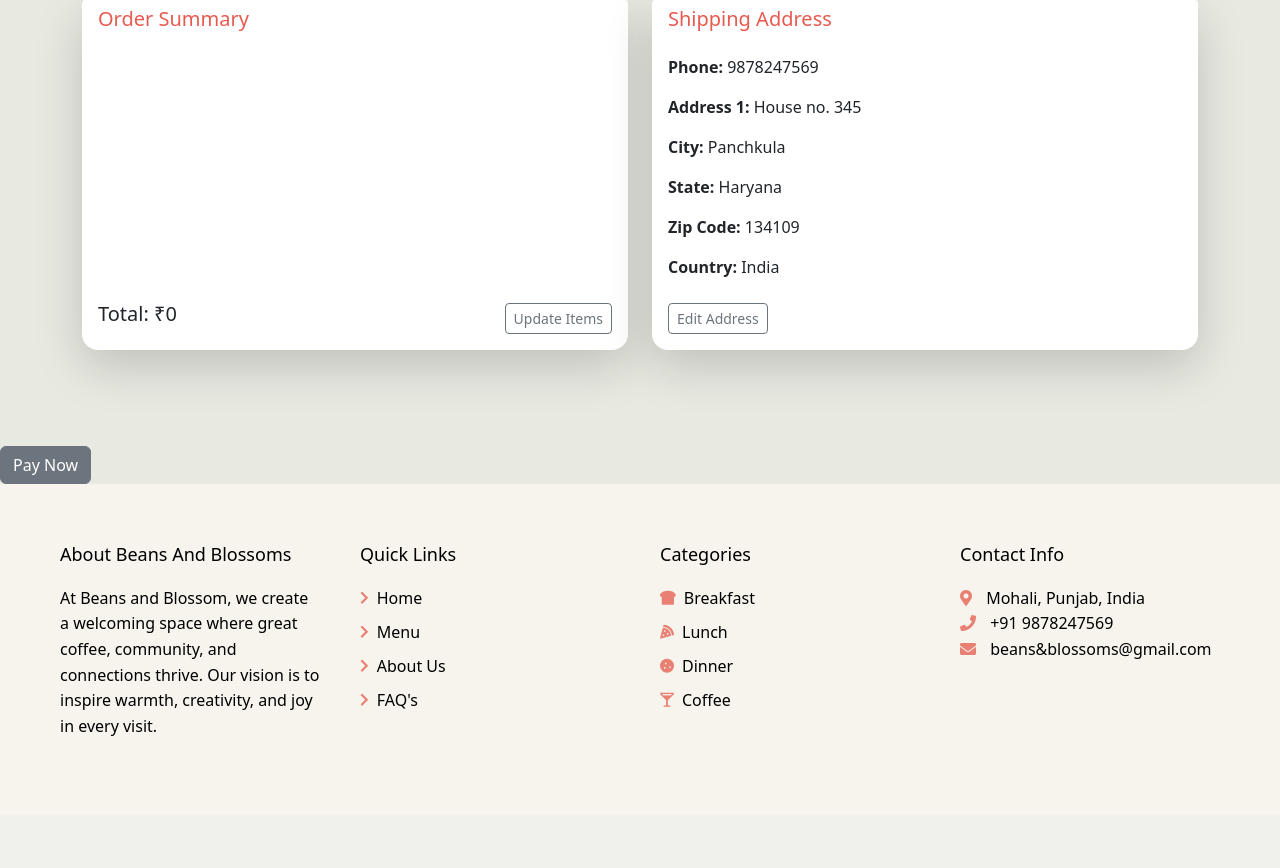
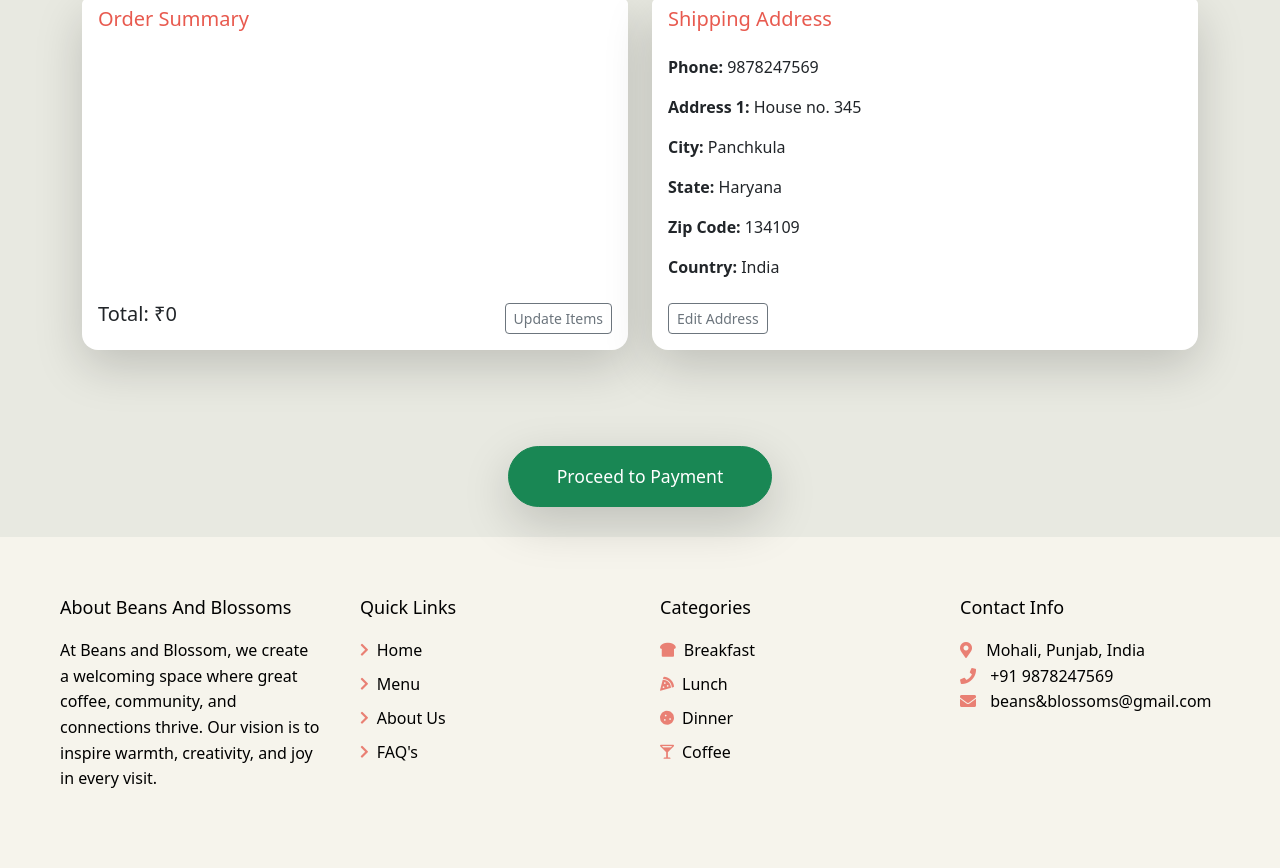
Before and after one commit to prachigulati/CafeManagementSystem, a Django app: page /cart/checkout/ in a window 1280 px wide. Shown: the part 258-1126 px from the top of the page. Before the commit the page ends 994 px from the top, so only its background shows below. Run offline with Django 5.2, Linux system fonts and the light colour scheme; a user stored in the database is signed in; data comes from the database, SQL or seed files in the repository; both versions use the stored data as it was after the commit; some libraries are stand-ins or nearby versions.

Commit message:
final changes

```diff
--- a/app/cart/templates/checkout.html
+++ b/app/cart/templates/checkout.html
@@ -97,19 +97,23 @@
         </a>
     </div> -->
 
+
 <div class="card-body">
     <form method="POST" action="{% url 'process_order' %}">
       {% csrf_token %}
   </div>
 </div>
 <br/>
-<button type="submit" class="btn btn-secondary">
-  Pay Now
+<center>
+<button type="submit" class="btn btn-success px-5 py-3 rounded-pill shadow-lg" style="font-size: 1.1rem; transition: transform 0.2s ease-in-out; margin-bottom: 30px;">
+  Proceed to Payment
 </button>
+</center>
 </form>
 </div>
 
 
 
 
+
 {% endblock %}
```
Also changed, not shown: app/db.sqlite3, app/media/uploads/product/Iced_Americano.jpg (added), app/media/uploads/product/chole-bhature.jpg (added), app/media/uploads/product/hotchocolate.jpg (added), app/media/uploads/product/pavbhaji.webp (added), app/media/uploads/product/vegetable-noodles.jpg (added).
